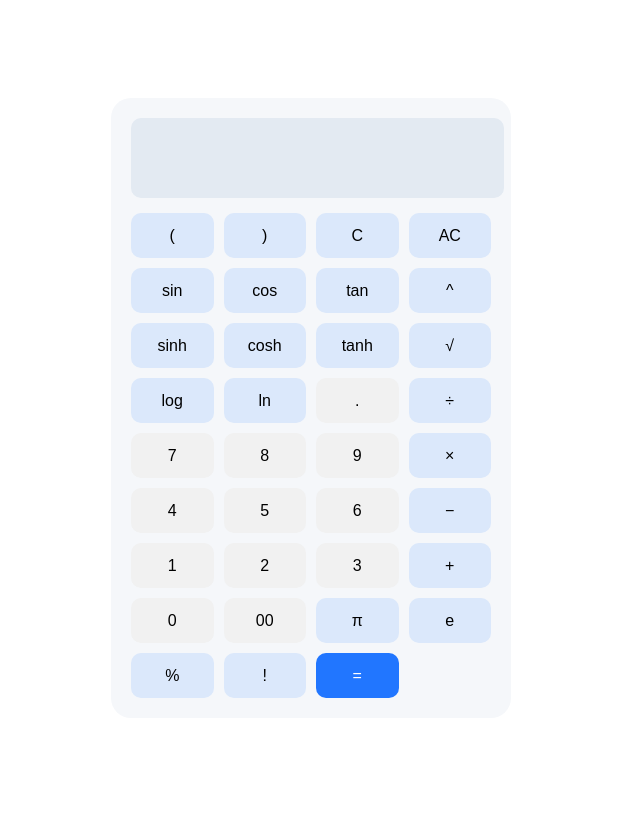
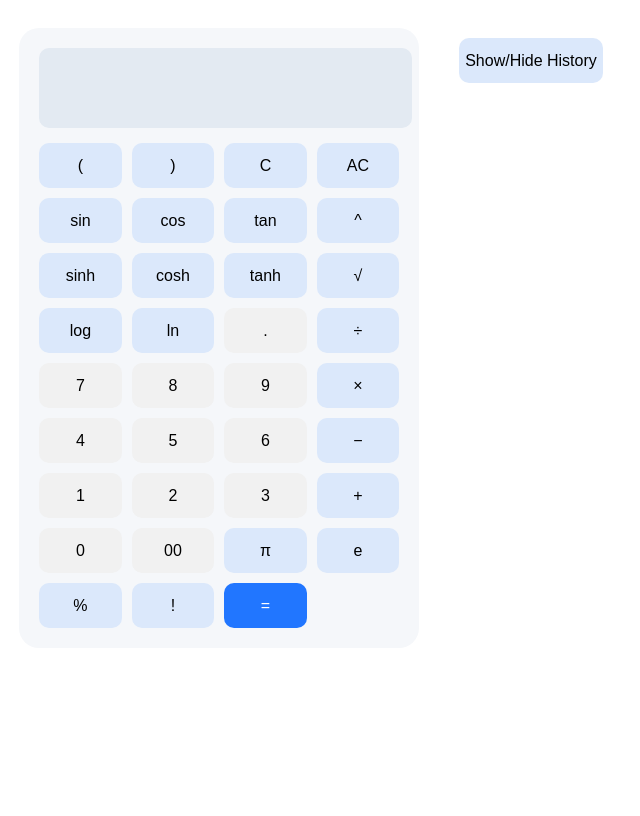
Before and after one commit to romitaagrawal/calculator, a Django app: page / in a window 1280 px wide. Shown: the whole page, without its empty margins (329-969 px from the left). After the commit the page ends 628 px from the top, so only its background shows below. Run offline with Django 5.2, Linux system fonts and the light colour scheme.

Commit message:
1 commit

```diff
--- a/calculator_site/app/templates/calculator.html
+++ b/calculator_site/app/templates/calculator.html
@@ -1,15 +1,43 @@
 <!DOCTYPE html>
 <html>
 <head>
-    <title>Django Calculator</title>
+    <title>Romita's Calculator</title>
     <style>
         body {
             font-family: Arial, sans-serif;
             background: #fff;
             display: flex;
+            justify-content: center
+        }
+        .container {
+            display: flex;
+            align-items: flex-start;
+            gap: 40px;
             justify-content: center;
-            align-items: center;
-            height: 100vh;
+            padding: 20px;
+        }
+
+        .history-container {
+            max-width: 300px;
+        }
+
+        .toggle-btn {
+            margin-top: 10px;
+            width: 100%;
+        }
+
+        .history-panel {
+            display: none;
+            margin-top: 10px;
+            background: #f5f7fa;
+            padding: 10px;
+            border-radius: 10px;
+        }
+
+        .history-panel ul {
+            max-height: 200px;
+            overflow-y: auto;
+            padding-left: 20px;
         }
 
         .calculator {
@@ -64,25 +92,6 @@
             const input = document.getElementById('id_my_post_param');
             input.value += val;
         }
-
-        {% comment %} function append(val) {
-            const input = document.getElementById('id_my_post_param');
-            const funcs = ['sin', 'cos', 'tan', 'sinh', 'cosh', 'tanh', 'log', 'ln', 'sqrt'];
-
-            if (funcs.includes(val)) {
-                if (input.value !== "") {
-                    input.value += "*" + val + "(";
-                } else {
-                    input.value += val + "(";
-                }
-            } else {
-                input.value += val;
-            }
-
-            console.log(input.value);
-        } {% endcomment %}
-
-
         function clearEntry() {
             const input = document.getElementById('id_my_post_param');
             input.value = input.value.slice(0, -1);
@@ -92,9 +101,14 @@
             const input = document.getElementById('id_my_post_param');
             input.value = '';
         }
+        function toggleHistory() {
+        const panel = document.getElementById("historyPanel");
+        panel.style.display = panel.style.display === "none" ? "block" : "none";
+    }
     </script>
 </head>
 <body>
+    <div class="container">
         <form method="post" class="calculator">
             {% csrf_token %}
             <input type="text" id="id_my_post_param" class="display " name="my_post_param"
@@ -153,5 +167,22 @@
                 <button type="submit" class="darkblue" colspan="2">=</button>
             </div>
         </form>
+
+
+        <div class="history-container">
+                <button type="button" onclick="toggleHistory()" class="blue toggle-btn">
+                    Show/Hide History
+                </button>
+
+                <div id="historyPanel" class="history-panel">
+                    <h3>History (Last 10):</h3>
+                    <ol>
+                        {% for item in history %}
+                            <li>{{ item.expression }} = {{ item.result }}</li>
+                        {% endfor %}
+                    </ol>
+                </div>
+        </div>
+    </div>
 </body>
 </html>
--- a/calculator_site/app/views.py
+++ b/calculator_site/app/views.py
@@ -27,6 +27,7 @@ class Mathematics:
 
 class Calculator(View):
     template_name = 'calculator.html'
+    history = []
 
     def get(self, request):
         return render(request, self.template_name)
@@ -39,15 +40,17 @@ class Calculator(View):
 
         # try:
         result = self.evaluate_expression(expression)
+        Calculator.history.insert(0, {'expression': expression, 'result': result})
+        Calculator.history = Calculator.history[:10]
         # except Exception as e:
         #     error_message = str(e)
 
         return render(request, self.template_name, {
-            'result': result if not error_message else '',
-            # 'error_message': error_message,
+            # 'result': result if not error_message else '',
+            'error_message': error_message,
             'get_param': str(result) if result is not None else expression,
+            'history': Calculator.history
         })
-
     def insert_multiplication(self, expr):
         funcs = ["sin", "cos", "tan", "sinh", "cosh", "tanh", "log", "ln", "sqrt", "exp"]
         new_expr = ""
```
Lines whose indentation alone changed are shown as unchanged.
